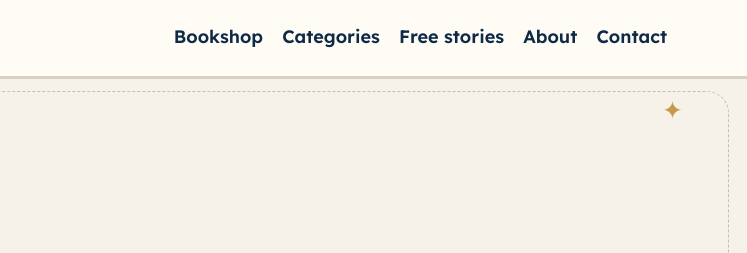
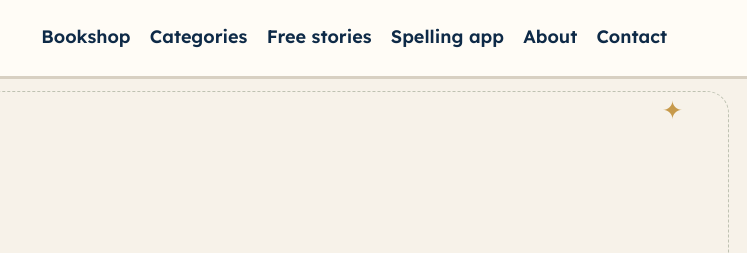
Before and after one commit to Tansley6/tansleyexpress, a plain HTML site: page index.html in a window 1280 px wide. Shown: the top 253 px of the page, 533-1280 px from the left. Drawn offline with Linux system fonts and the light colour scheme.

Commit message:
Add Ladder Climb section to privacy page; add Spelling app link to home menu
Co-Authored-By: Claude Opus 5.5 <noreply@anthropic.com>
Claude-Session: https://claude.ai/code/session_019QdLFPu82ohvhy4XAm1WV1

```diff
--- a/index.html
+++ b/index.html
@@ -222,6 +222,7 @@ nav{flex:0 0 auto}
         <li><a href="#books">Bookshop</a></li>
         <li><a href="#categories">Categories</a></li>
         <li><a href="#tales">Free stories</a></li>
+        <li><a href="spelling-app.html">Spelling app</a></li>
         <li><a href="#about">About</a></li>
         <li><a href="#contact">Contact</a></li>
       </ul>
```
Also changed, not shown: privacy.html (+1 -1 lines).
